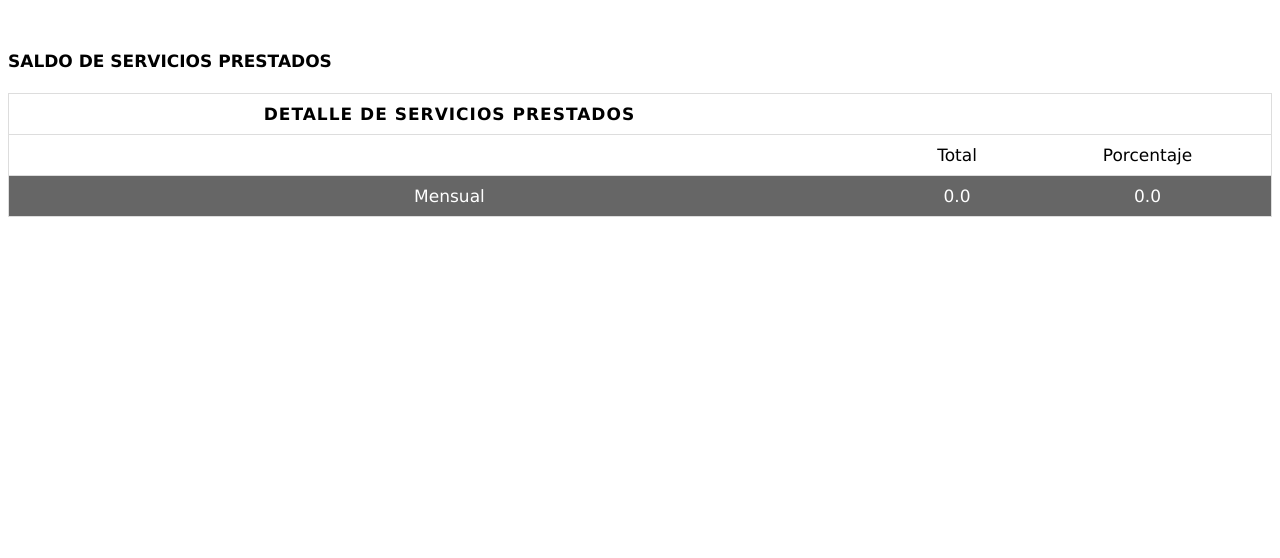
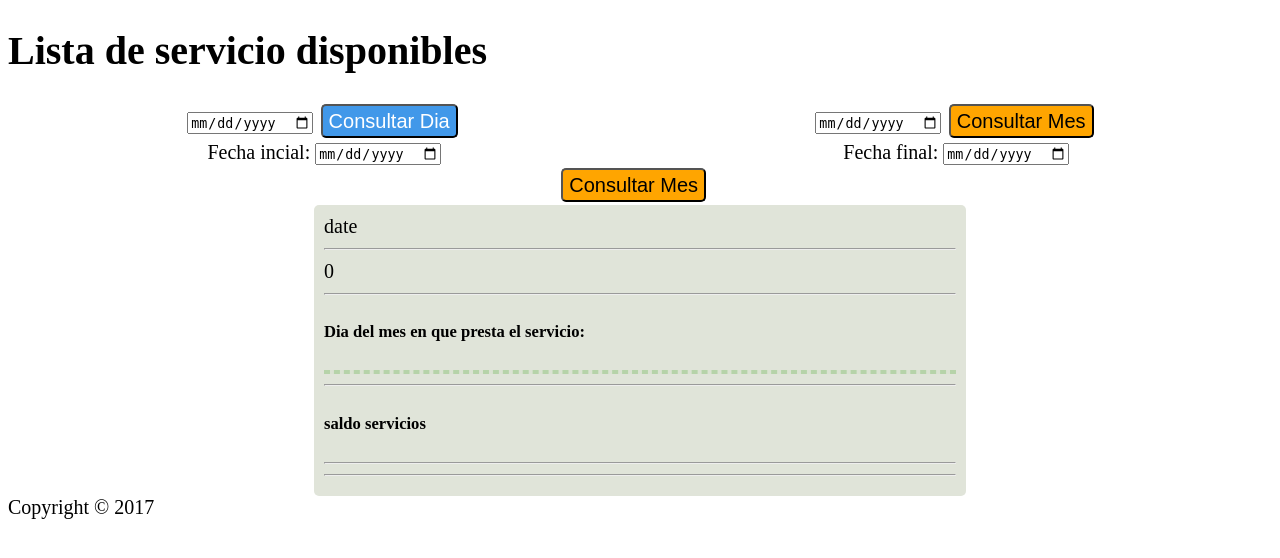
Before and after one commit to Redoxfox/mysite, a Flask app: page /ProcesarServicios/ in a window 1280 px wide. Shown: the top 558 px of the page. Run offline with Flask 2, Linux system fonts and the light colour scheme; data that the repository does not hold is empty; parts of the project's set-up code (start-up, migrations or seed data) failed here and were passed over.

Commit message:
Consulta servicios>>>Consulta de servicios prestados en fecha determinada  V. estable

```diff
--- a/app/routes/project/lavasplah.py
+++ b/app/routes/project/lavasplah.py
@@ -1,10 +1,12 @@
 from app import app, request
 from app import app, render_template
 from app.model.modeldb import Model
+from app.static.lib import procesar_fechas
 import os
 import json
 from datetime import datetime, date
 import re
+from flask import jsonify
 import numpy as np
 
 
@@ -308,7 +310,7 @@ def ProcesarServicios( ):
         #mes_actual = format(today.month)
 
         mes_actual = '7'
-        print (mes)
+        #print (mes)
         if mes == mes_actual:
             servicio_mes.append(costo_total)
 
@@ -320,4 +322,84 @@ def ProcesarServicios( ):
     detalle.append(porc_mes)
 
 
+    #return jsonify( DatosOfServicioOftado)
     return render_template("saldo.html", url = urlrev, lista=lista, total = detalle, Softado=DatosOfServicioOftado)
+
+##################################################
+# Operacion con servicios prestados
+##################################################
+#Calculo de gastos
+@app.route('/mes/<string:dia_mes>', methods=['POST', 'GET'])
+def mes(dia_mes):
+    urlrev = URLBASE
+    username = CONFIG['TYPE_USER']['ROOT']
+    connect=Model(username)
+    lista = dict()
+    lista = {'view':'ListaOfServicios'
+        }
+    detalle = []
+    servicio_mes = []
+    gasto_mes = []
+    #Lista de servicios ofertados.
+    TSSOfServicioOftado = dict()
+    TSSOfServicioOftado  = {'TABLE':'servicios order by fecha',
+        'Col1':'id',
+        'Col2':'costo_total',
+        'Col3':'fecha'
+        }
+    DatosOfServicioOftado= connect.SSP_TABLE(username,TSSOfServicioOftado)
+
+    mis_servicios = {}
+    fecha_recibida = procesar_fechas.proc_fecha()
+    #listfecha = fecha_recibida.datosdb(dia_mes)
+    cont = 0
+
+    #print(listfecha)
+
+    year_res = fecha_recibida.year_fecha(dia_mes)
+    mes_res = fecha_recibida.month_fecha(dia_mes)
+    dia_res = fecha_recibida.day_fecha(dia_mes)
+    nom_mes = fecha_recibida.nombre_mes(dia_mes)
+
+
+    for rows in DatosOfServicioOftado:
+        id = rows["id"]
+        costo_total = rows["costo_total"]
+        fecha = rows["fecha"]
+        year = int(format(fecha.year))
+        mes = int(format(fecha.month))
+        dia = int(format(fecha.day))
+        today = date.today()
+        cont += 1
+
+        #mes_actual = format(today.month)
+
+        mes_actual = '7'
+        #print (mes_res)
+        #print (year_res)
+        #print (dia_res)
+        if mes == mes_res and  year == year_res and  dia == dia_res:
+            servicio_mes.append(costo_total)
+            mis_servicios[cont]= {"_id":id,
+                "costo_total":costo_total,
+                "fecha": fecha,
+                "dia": dia,
+                "url": urlrev,
+                "mes": nom_mes
+            }
+
+
+    #servicio_mes.append(costo_total)
+    """s_mes = np.array(servicio_mes)
+    porc = s_mes * 0.15
+    saldo_mes = s_mes.sum()
+    porc_mes = porc.sum()
+    detalle.append(saldo_mes)
+    detalle.append(porc_mes)"""
+
+    #xx = json.dumps(DatosOfServicioOftado)
+
+    #xx = type(DatosOfServicioOftado)
+
+    #return jsonify( DatosOfServicioOftado)
+    return (mis_servicios)
--- /dev/null
+++ b/app/static/css/card_saldo.css
@@ -0,0 +1,83 @@
+body{
+    font-family: 'EB Garamond', serif;
+    font-size: 20px;
+}
+
+.container{
+    margin: 0 auto;
+    width: 50%;
+    border-radius: 5px;
+    border: 2px;
+    background: rgb(224, 228, 217);
+    padding: 10px;
+}
+
+.fechas-dia-mes{
+    display: grid;
+    grid-template-columns: 50% 50%;
+    justify-items: center;
+    grid-gap: auto;
+}
+
+.fechas-entre{
+    display: grid;
+    grid-template-columns: 50% 50%;
+    justify-items: center;
+    grid-gap: auto;
+}
+
+.find-date-entre{
+    display: grid;
+    grid-template-columns:33% 33% 33%;
+    justify-items: center;
+    grid-gap: auto;
+}
+
+.Editar{
+    text-decoration: none;
+    background: rgb(65, 152, 233);
+    font-size: 20px;
+    border-radius: 5px;
+    margin: 3px;
+    padding-top: 5px;
+    padding-bottom: 5px;
+    line-height: 1;
+    color: white;
+}
+
+.Eliminar{
+    text-decoration: none;
+    background: orange;
+    font-size: 20px;
+    border-radius: 5px;
+    margin: 3px;
+    padding-top: 5px;
+    padding-bottom: 5px;
+    line-height: 1;
+}
+
+.dias_laborados {
+    display: grid;
+    border: 2px dashed rgba(114, 186, 94, 0.35);
+    grid-template-columns: 1fr 1fr 1fr 1fr;
+    grid-template-rows: auto;
+    background: rgba(114, 186, 94, 0.05);
+}
+
+.dia_laborado {
+    width: 50%;
+    height: 50%;
+    background: rgba(69, 214, 81, 0.4);
+    border-radius: 5px;
+    text-decoration: none;
+    text-align: center;
+    padding-bottom: 5px;
+    padding-top: 5px;
+}
+
+#saldo{
+    text-align: center;
+    background: rgba(69, 214, 81, 0.4);
+    border-radius: 5px;
+    color: blue;
+}
--- a/app/templates/saldo.html
+++ b/app/templates/saldo.html
@@ -5,35 +5,75 @@
     <meta name="viewport" content="width=device-width, initial-scale=1.0">
     <meta http-equiv="X-UA-Compatible" content="ie=edge">
     <title>Document</title>
-    <link href= "{{ url_for('static', filename='css/publicacion.css') }}" rel="stylesheet" type="text/css" media="screen" />
-  <link href= "{{ url_for('static', filename='css/main.css') }}" rel="stylesheet" type="text/css" media="screen" />
-  <link href= "{{ url_for('static', filename='css/EstiloTabla.css') }}" rel="stylesheet" type="text/css" media="screen" />
+    <link href= "{{ url_for('static', filename='css/card_saldo.css') }}" rel="stylesheet" type="text/css" media="screen" />
+  <script type="text/javascript" language="javascript" src="{{ url_for('static', filename='js/saldo.js')}}"></script>
 </head>
 <body>
-    <br>
-        <h4>SALDO DE SERVICIOS PRESTADOS</h4>
-        <table>
-        <thead>
-          <tr>
-            <th>DETALLE DE SERVICIOS PRESTADOS</th>
-            <th></th>
-            <th></th>
-          </tr>
-        </thead>
-        <tbody>
-          <tr>
-            <td> </td>
-            <td>Total </td>
-            <td>Porcentaje</td>
-          </tr>
-          <tr>
-            <td>Mensual</td>
-            <td>{{total[0]}}</td>
-            <td>{{total[1]}}</td>
-          </tr>
-        </tbody>
-    </table>
-<br>
-<br>
+<h1>Lista de servicio disponibles</h1>
+
+  <div class="find_service">
+  <div class="fechas-dia-mes">
+    <div class="items">
+      <input type="date" id="fecha"  name='fecha' />
+      <button class='Editar' onclick="mensaje()">Consultar Dia</button>
+    </div>
+
+    <div class="items">
+      <input type="date" id="fecha"  name='fecha' />
+      <button class='Eliminar' onclick="mensaje()">Consultar Mes</button>
+    </div>
+  </div>
+
+    <div class="fechas-entre">
+      <div class="items">
+        <label for="">Fecha incial:</label>
+        <input type="date" id="fecha"  name='fecha' />
+      </div>
+
+      <div class="items">
+        <label for="">Fecha final:</label>
+        <input type="date" id="fecha"  name='fecha' />
+      </div>
+    </div>
+    <div class="find-date-entre">
+      <div></div>
+      <button class='Eliminar' onclick="mensaje()">Consultar Mes</button>
+      <div></div>
+    </div>
+  </div>
+
+    <section class="container flex text-center" id="cards">
+      <div class="column">
+      <div class="mes" id="mes">
+       date
+      </div>
+      <hr>
+      <div class="Nro_Servicios" id="Nro_servicios">
+       0
+      </div>
+      <a class="" href=""></a>
+      <hr>
+      <h5 id="dia_l">Dia del mes en que presta el servicio:</h5>
+       <div class="dias_laborados" id="dias_laborados">
+          <a href=""></a>
+       </div>
+       <hr>
+
+
+      <h5>saldo servicios</h5>
+      <hr>
+       <div id="saldo">
+
+       </div>
+       <hr>
+    </div>
+
+    </section>
+
+
+
+<div id='footer'>
+    Copyright &copy; 2017
+</div>
 </body>
 </html>
```
Also changed, not shown: app/static/js/urls_api.json (added, +7 -0 lines), app/static/lib/procesar_fechas.py (added, +50 -0 lines), 1 other file.
